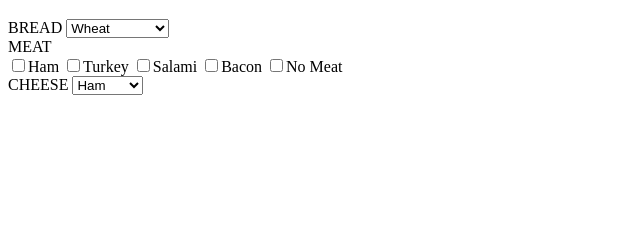
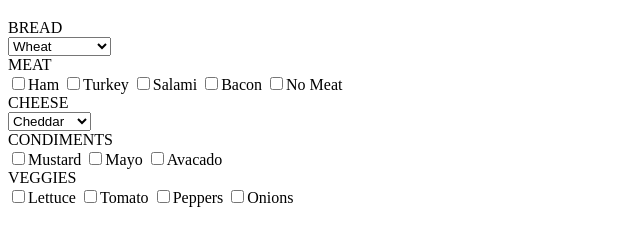
Before and after one commit to chazhenricks/browserify-sandwich, a plain HTML site: page index.html in a window 1280 px wide. Shown: the part 61-306 px from the top of the page, without its empty margins (0-640 px from the left). Drawn offline with Linux system fonts and the light colour scheme.

Commit message:
ITS FREAKING OUT

```diff
--- a/index.html
+++ b/index.html
@@ -10,8 +10,8 @@
 
     <section>
         <article>
-            BREAD
-            <select name="bread">
+            BREAD<br>
+            <select name="bread" id="bread">
                 <option value="wheat">Wheat</option>
                 <option value="white">White</option>
                 <option value="rye">Rye</option>
@@ -21,26 +21,47 @@
 
         <article>
             MEAT<br>
-            <input type="checkbox" value ="ham">Ham
-            <input type="checkbox" value ="turkey">Turkey
-            <input type="checkbox" value ="salami">Salami
-            <input type="checkbox" value ="bacon">Bacon
-            <input type="checkbox" value ="none">No Meat
+            <input type="checkbox" name="meat" value ="ham" price="1.5">Ham
+            <input type="checkbox" name="meat"  value ="turkey" price="1.5">Turkey
+            <input type="checkbox" name="meat"  value ="salami" price="1.5">Salami
+            <input type="checkbox" name="meat"  value ="bacon" price="1.5" >Bacon
+            <input type="checkbox" name="meat" value ="none" price="1.5" >No Meat
         </article>
 
         <article>
-            CHEESE
-            <select name="cheese">
-                <option value="ham">Ham</option>
-                <option value="turkey">Turkey</option>
-                <option value="bacon">Bacon</option>
-                <option value="chicken">Chicken</option>
+            CHEESE<br>
+            <select name="cheese" id="cheese">
+                <option value="cheddar">Cheddar</option>
+                <option value="swiss">Swiss</option>
+                <option value="havarti">Havarti</option>
+                <option value="provolone">Provolone</option>
             </select>
         </article>
 
+        <article>
+            CONDIMENTS<br>
+            <input type="checkbox" name="condom" value ="mustard">Mustard
+            <input type="checkbox" name="condom" value ="mayo">Mayo
+            <input type="checkbox" name="condom" value ="tomato">Avacado
+        </article>
 
+        <article>
+            VEGGIES<br>
+            <input type="checkbox" name="veggie" value ="lettuce">Lettuce
+            <input type="checkbox" name="veggie" value ="tomato">Tomato
+            <input type="checkbox" name="veggie" value ="peppers">Peppers
+            <input type="checkbox" name="veggie" value ="onions">Onions
+        </article>
     </section>
 
+    <section id="sandwich-total"></section>
+
 <script src="javascripts/sandwichmaker.js"></script>
+<script src="javascripts/bread.js"></script>
+<script src="javascripts/meat.js"></script>
+<script src="javascripts/cheese.js"></script>
+<script src="javascripts/condom.js"></script>
+<script src="javascripts/veggies.js"></script>
+<script src="javascripts/DOMHandler.js"></script>
 </body>
 </html>
```
